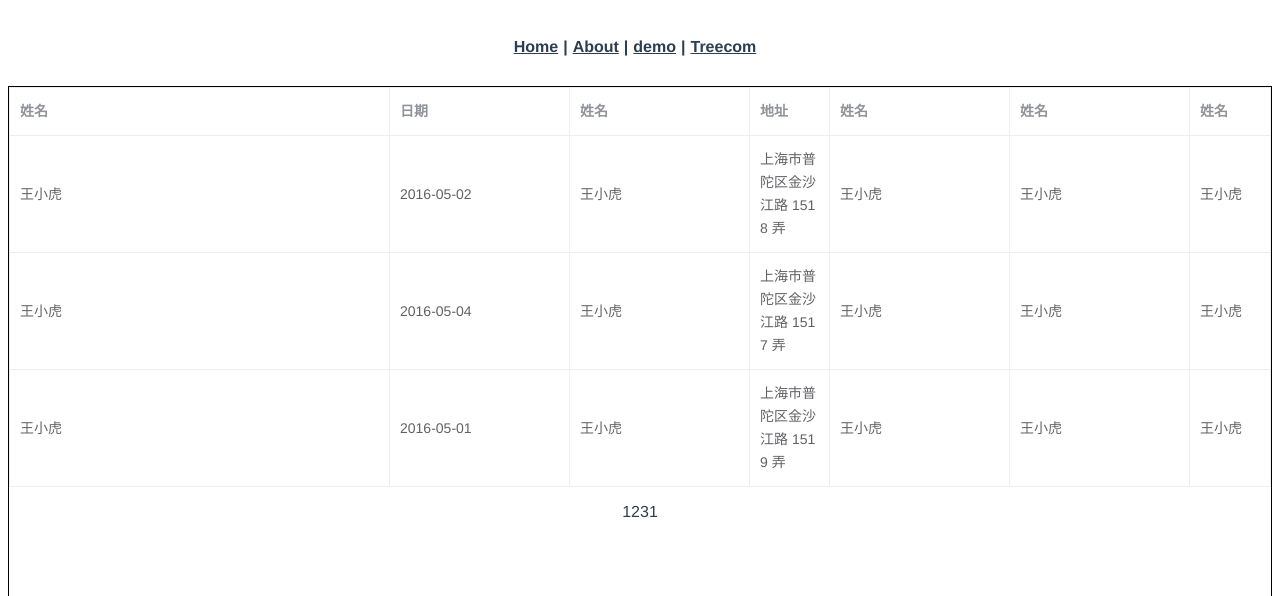
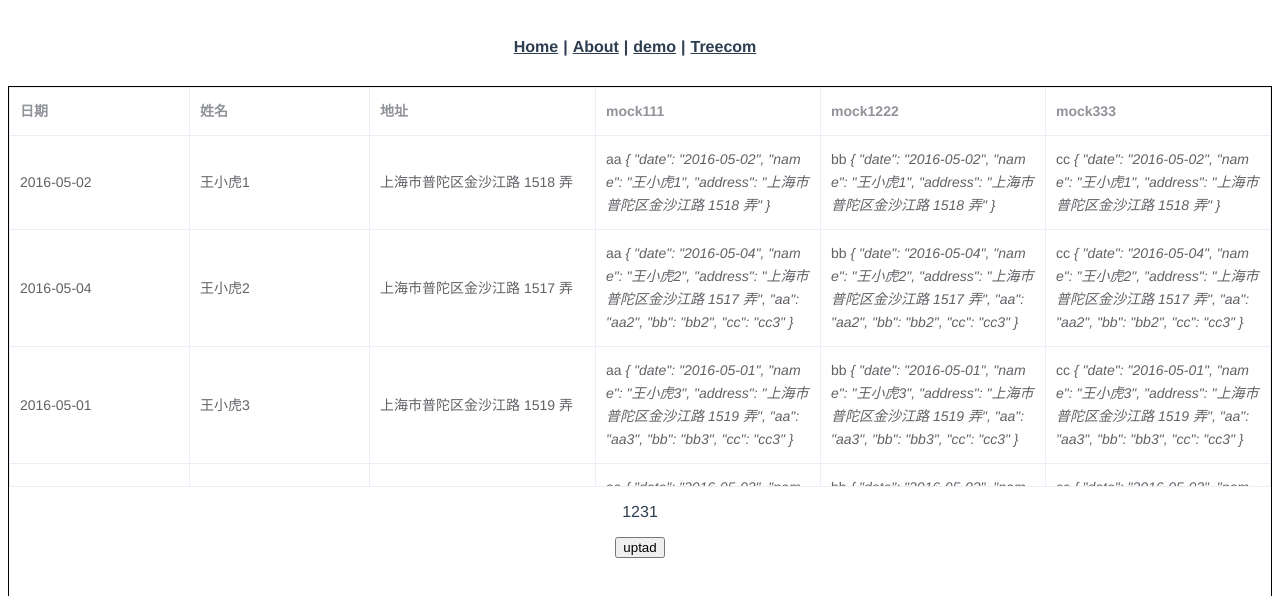
Before and after one commit to Mingo-233/vue2.x-demo, a Vue app: page /#/tablecom in a window 1280 px wide. Shown: the top 596 px of the page. Built offline with nearby package versions, Linux system fonts and the light colour scheme.

Commit message:
sortable 表格拖动

```diff
--- a/package.json
+++ b/package.json
@@ -11,6 +11,7 @@
   "dependencies": {
     "core-js": "^3.6.5",
     "element-ui": "^2.15.6",
+    "sortablejs": "^1.14.0",
     "vue": "^2.6.11",
     "vue-router": "^3.2.0",
     "vuex": "^3.4.0"
--- a/src/views/tablecom.vue
+++ b/src/views/tablecom.vue
@@ -1,7 +1,9 @@
 <template>
   <div class="box">
     <el-table :data="tableData"
-    border
+              border
+              row-key="name"
+              @header-dragend="changeWidth"
               height="400px"
               style="width: 100%">
       <el-table-column prop="date"
@@ -15,62 +17,106 @@
       <el-table-column prop="address"
                        label="地址">
       </el-table-column>
-      <el-table-column prop="name"
-                       label="姓名"
-                       width="180">
-      </el-table-column>
-      <el-table-column prop="name"
-                       label="姓名"
-                       width="180">
-      </el-table-column>
-      <el-table-column prop="name"
-                       label="姓名"
-                       width="180">
-      </el-table-column>
-      <el-table-column prop="name"
-                       label="姓名"
-                       width="580">
-      </el-table-column>
-      <el-table-column prop="name"
-       fixed
-                       label="姓名"
-                       width="380">
+      <el-table-column v-for="(item,i) in testDate"
+                      :key="Math.random()"
+                      :prop="testDate[i].prop"
+                       :label="testDate[i].name">
+                       <template slot-scope="{row}">
+                         <span>{{item.prop}} </span>
+                         <i>{{row}}</i>
+                       </template>
       </el-table-column>
 
     </el-table>
-<p>1231</p>
+    <p>1231</p>
+    <button @click="update">uptad</button>
   </div>
 </template>
 
 <script>
+import Sortable from 'sortablejs'
 export default {
   name: '',
   data () {
     return {
       tableData: [{
         date: '2016-05-02',
-        name: '王小虎',
+        name: '王小虎1',
         address: '上海市普陀区金沙江路 1518 弄'
       }, {
         date: '2016-05-04',
-        name: '王小虎',
-        address: '上海市普陀区金沙江路 1517 弄'
+        name: '王小虎2',
+        address: '上海市普陀区金沙江路 1517 弄',
+        aa: 'aa2',
+        bb: 'bb2',
+        cc: 'cc3'
       }, {
         date: '2016-05-01',
-        name: '王小虎',
-        address: '上海市普陀区金沙江路 1519 弄'
+        name: '王小虎3',
+        address: '上海市普陀区金沙江路 1519 弄',
+        aa: 'aa3',
+        bb: 'bb3',
+        cc: 'cc3'
       }, {
         date: '2016-05-03',
-        name: '王小虎',
-        address: '上海市普陀区金沙江路 1516 弄'
+        name: '王小虎4',
+        address: '上海市普陀区金沙江路 1516 弄',
+        aa: 'aa4',
+        bb: 'bb4',
+        cc: 'cc4'
+      }],
+      testDate: [{
+        date: '2sadasd',
+        name: 'mock111',
+        prop: 'aa',
+        t: Math.random()
+      },
+      {
+        date: '2sadasd',
+        name: 'mock1222',
+        prop: 'bb',
+        t: Math.random()
+
+      },
+      {
+        date: '2sadasd',
+        name: 'mock333',
+        prop: 'cc',
+        t: Math.random()
+
       }]
 
     }
   },
   methods: {
-
+    changeWidth (newWidth, oldWidth, column, event) {
+      console.log(column)
+    },
+    update () {
+      this.$forceUpdate()
+      console.log('zhixingle')
+    }
   },
   mounted () {
+    const el = document.querySelector('.el-table__header-wrapper tr')
+    const a = new Sortable(el, {
+      delay: 0,
+      animation: 180,
+      onEnd: evt => {
+        console.log(evt)
+        // const oldItem = this.tableData[evt.oldIndex]
+        const newi = evt.newIndex - 3
+        const oldi = evt.oldIndex - 3
+        console.log(newi)
+        console.log(oldi)
+        // const newItem = this.testDate[newi]
+        const oldItem = this.testDate[oldi]
+        // console.log(newItem)
+        this.testDate.splice(oldi, 1)
+        this.testDate.splice(newi, 0, oldItem)
+        console.log(this.testDate)
+      }
+    })
   }
 }
 </script>
```
Also changed, not shown: .eslintrc.js, src/views/Treecom.vue (line endings or trailing spaces), 2 other files (tests, documents, lock files or other folders).
